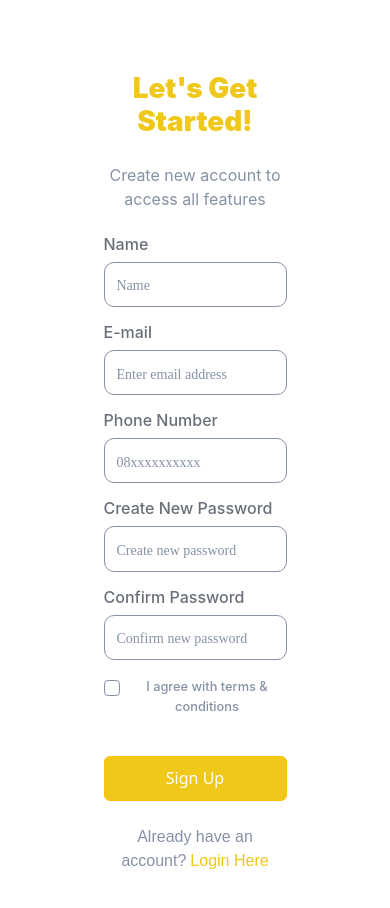
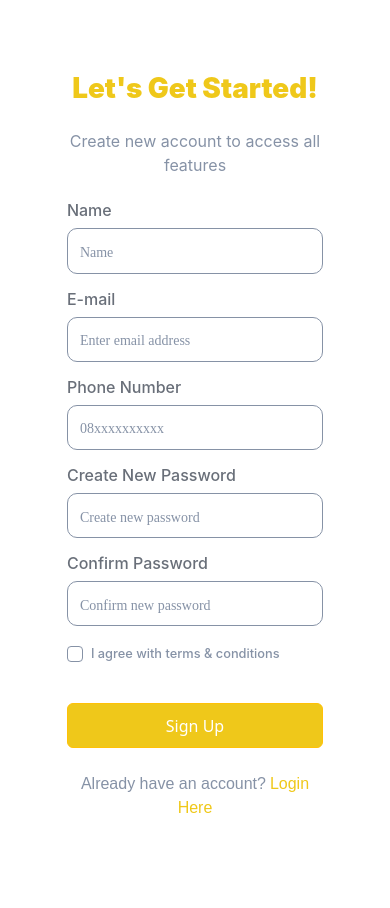
Before and after one commit to rizkirnasution/frontend-FoodRecipe, a React (Create React App) app: page /signup in a window 390 px wide. Shown: the top 908 px of the page. Built offline with nearby package versions, Linux system fonts and the light colour scheme; a web font is replaced by a local one.

Commit message:
fix: fix some input styling conflicts

```diff
--- a/src/pages/auth/Signup.js
+++ b/src/pages/auth/Signup.js
@@ -7,7 +7,7 @@ function Signup() {
   return (
     <Fragment>
       <div className="d-flex align-items-center justify-content-center">
-        <div className="d-none d-lg-flex backdrop column justify-content-center">
+        <div className="d-none d-lg-flex backdrop-signup column justify-content-center">
           <img
             className="d-flex align-self-center justify-content-center"
             src={logo}
--- a/src/pages/auth/signup.css
+++ b/src/pages/auth/signup.css
@@ -14,17 +14,16 @@ body {
   font-display: swap;
 }
 
-.signup > input {
+input.signup {
   border: 1px solid #8692a6 !important;
   border-radius: 10px;
 }
 
-.signup > input[type="text"]:focus,
-.signup > input[type="password"]:focus,
-.signup > input[type="number"]:focus,
-.signup > input[type="email"]:focus,
-.signup > input[type="checkbox"]:checked,
-.signup.uneditable-input:focus {
+input[type="text"]:focus,
+input[type="password"]:focus,
+input[type="number"]:focus,
+input[type="email"]:focus,
+input[type="checkbox"]:checked {
   color: #696f79;
   border-color: rgba(239, 200, 26, 0.8) !important;
   box-shadow: 0 1px 1px rgba(239, 200, 26, 0.1) inset,
@@ -32,16 +31,16 @@ body {
   outline: 0 none;
 }
 
-.signup > input[type="checkbox"]:focus {
+input[type="checkbox"]:focus {
   box-shadow: none !important;
   outline: 0 none;
 }
 
-.signup > input[type="checkbox"]:checked {
+input[type="checkbox"]:checked {
   background: #efc81a;
 }
 
-.signup > input::placeholder {
+input.signup::placeholder {
   font-family: "Airbnb";
   font-style: normal;
   font-weight: 500;
@@ -51,19 +50,19 @@ body {
   color: #8692a6 !important;
 }
 
-.signup.form-control > input {
+input.signup {
   height: 2.825rem !important;
   background: #ffffff !important;
 }
 
-.signup.form-control > input:active {
+input.signup:active {
   background: #ffffff;
 }
 
-.signup > input:-webkit-autofill,
-.signup > input:-webkit-autofill:hover,
-.signup > input:-webkit-autofill:focus,
-.signup > input:-webkit-autofill:active {
+input.signup:-webkit-autofill,
+input.signup:-webkit-autofill:hover,
+input.signup:-webkit-autofill:focus,
+input.signup:-webkit-autofill:active {
   -webkit-box-shadow: 0 0 0 30px white inset !important;
 }
 
@@ -83,7 +82,7 @@ label.inputLabelText {
   height: 2.825rem;
 }
 
-.btn-warning.submit.submit:hover {
+.btn-warning.submit:hover {
   background-color: #f4d032 !important;
   border-color: rgba(239, 200, 26, 0.8) !important;
   box-shadow: 0 4px 4px rgba(239, 200, 26, 0.1) inset,
@@ -138,7 +137,7 @@ label.inputLabelText {
   height: 100%;
 }
 
-div.backdrop {
+div.backdrop-signup {
   height: 150vh !important;
   width: 100% !important;
   background-size: cover;
@@ -153,19 +152,19 @@ div.backdrop {
 }
 
 @media screen and (max-width: 1500px) {
-  .signup > form {
+  form.signup {
     width: 50%;
   }
 }
 
 @media screen and (max-width: 1200px) {
-  .signup > form {
+  form.signup {
     width: 60%;
   }
 }
 
 @media screen and (max-width: 800px) {
-  .signup > form {
+  form.signup {
     width: 70%;
   }
 }
```
